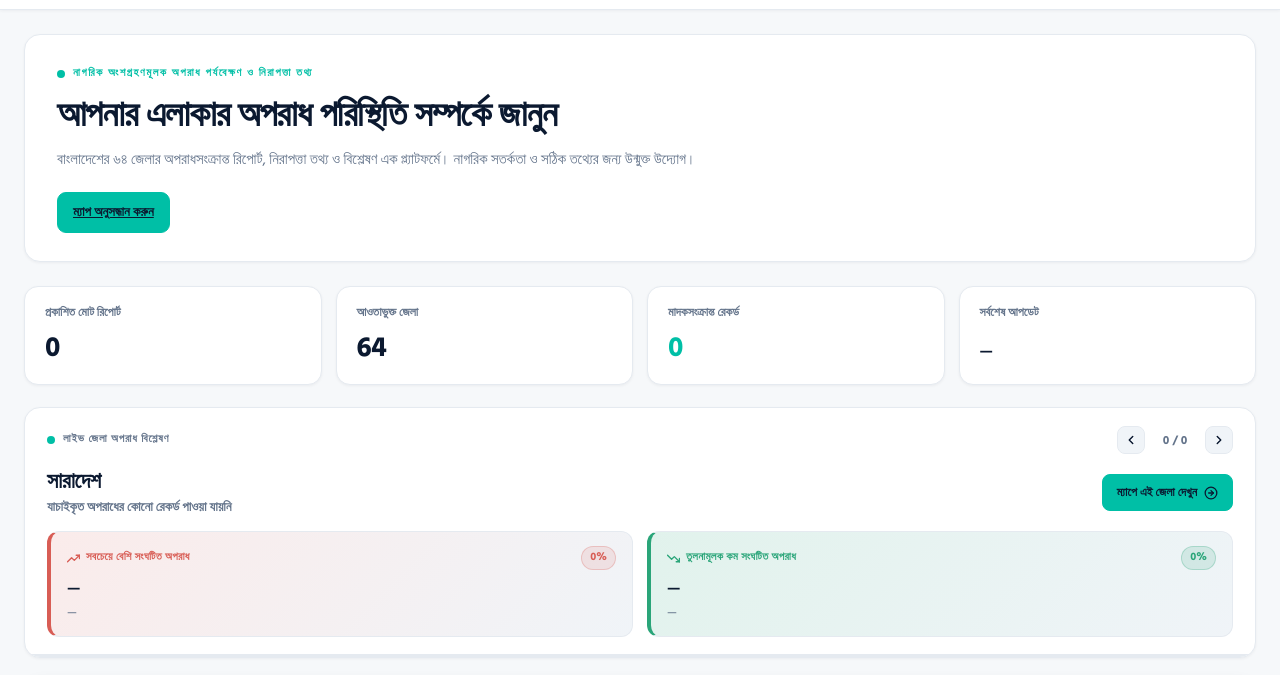
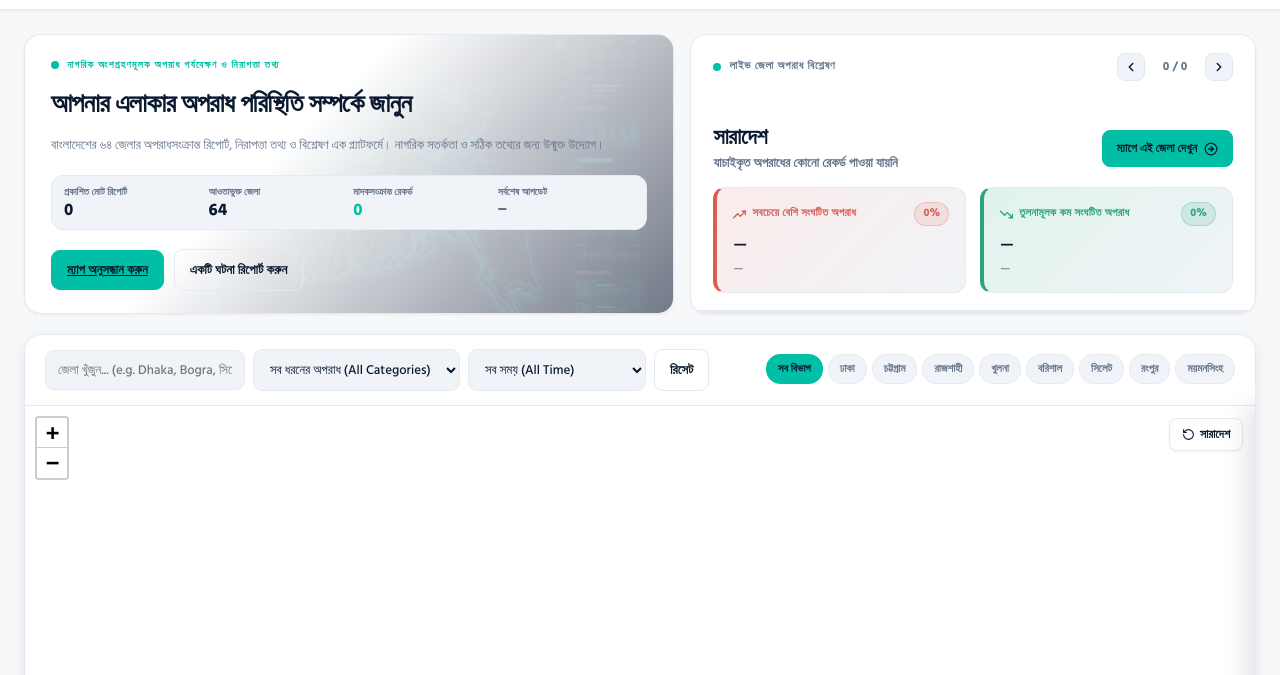
Before and after one commit to mohai51/WatchDog_BD, a website: page public/index.html in a window 1280 px wide. Shown: the part 57-732 px from the top of the page. Drawn offline with nearby package versions, Linux system fonts and the light colour scheme; no server answers.

Commit message:
Unify hero banner, stats strip, and rotating district intelligence card into compact single hero section with custom visual asset

```diff
--- a/public/index.html
+++ b/public/index.html
@@ -77,56 +77,55 @@
   </div>
 
   <main class="container">
-    <!-- Hero Section -->
-    <section class="hero">
-      <div class="hero-content">
-        <div class="hero-eyebrow" data-i="heroEyebrow">COMMUNITY-POWERED CRIME REPORTING & SAFETY INTELLIGENCE</div>
+    <!-- Unified Hero & Live Intelligence Workspace (Saves Vertical Space Above Map) -->
+    <section class="hero-unified-wrapper" id="heroUnified">
+      <!-- Left Column: Mission, Atmospheric Civic-Tech Visual & Compact Quick Stats -->
+      <div class="hero-overview-card">
+        <div class="hero-overview-bg" style="background-image: url('/hero-intelligence.jpg');"></div>
+        <div class="hero-overview-overlay"></div>
+
+        <div class="hero-overview-content">
+          <div class="hero-badge-tag">
+            <span class="live-pulse-dot"></span>
+            <span data-i="heroEyebrow">COMMUNITY-POWERED CRIME REPORTING & SAFETY INTELLIGENCE</span>
+          </div>
+
           <h1 data-i="heroHeading">আপনার এলাকার অপরাধ পরিস্থিতি সম্পর্কে জানুন</h1>
-        <p data-i="heroSub">বাংলাদেশের ৬৪ জেলার অপরাধসংক্রান্ত রিপোর্ট, নিরাপত্তা তথ্য ও বিশ্লেষণ এক প্ল্যাটফর্মে। নাগরিক সতর্কতা ও সঠিক তথ্যের জন্য উন্মুক্ত উদ্যোগ।</p>
+          <p data-i="heroSub">বাংলাদেশের ৬৪ জেলার নাগরিক অপরাধ রিপোর্ট, নিরাপত্তা তথ্য ও রিয়েল-টাইম জেলাভিত্তিক অপরাধ বিশ্লেষণ।</p>
 
-        <div class="hero-actions">
-          <a href="#mapWorkspace" class="button primary" id="heroExploreBtn" data-i="ctaExplore">ম্যাপ অনুসন্ধান করুন</a>
+          <!-- Compact Inline Metric Chips Strip -->
+          <div class="hero-metrics-strip" aria-label="National Incident Statistics">
+            <div class="metric-chip">
+              <small data-i="statTotalReports">মোট রিপোর্ট</small>
+              <strong id="totalReports">0</strong>
+            </div>
+            <div class="metric-chip">
+              <small data-i="statDistricts">আওতাভুক্ত জেলা</small>
+              <strong id="districtTotal">64</strong>
+            </div>
+            <div class="metric-chip">
+              <small data-i="statDrugReports">মাদক রেকর্ড</small>
+              <strong id="drugReportsCount" class="teal-val">0</strong>
+            </div>
+            <div class="metric-chip">
+              <small data-i="statLastUpdate">সর্বশেষ আপডেট</small>
+              <strong id="lastDataUpdate" class="metric-date">—</strong>
             </div>
           </div>
-    </section>
 
-    <!-- Meaningful Statistics Bar -->
-    <section class="stats" aria-label="National Incident Statistics">
-      <div class="stat-card">
-        <div class="stat-card-top">
-          <small data-i="statTotalReports">প্রকাশিত মোট রিপোর্ট</small>
+          <div class="hero-actions-row">
+            <a href="#mapWorkspace" class="button primary" id="heroExploreBtn" data-i="ctaExplore">ম্যাপ অনুসন্ধান করুন</a>
+            <button class="button ghost" id="heroReportBtn" data-i="ctaReportSecondary">+ একটি ঘটনা রিপোর্ট করুন</button>
           </div>
-        <strong id="totalReports">0</strong>
+        </div>
       </div>
 
-      <div class="stat-card">
-        <div class="stat-card-top">
-          <small data-i="statDistricts">আওতাভুক্ত জেলা</small>
-        </div>
-        <strong id="districtTotal">64</strong>
-      </div>
-
-      <div class="stat-card">
-        <div class="stat-card-top">
-          <small data-i="statDrugReports">মাদকসংক্রান্ত রেকর্ড</small>
-        </div>
-        <strong id="drugReportsCount" class="teal-val">0</strong>
-      </div>
-
-      <div class="stat-card">
-        <div class="stat-card-top">
-          <small data-i="statLastUpdate">সর্বশেষ আপডেট</small>
-        </div>
-        <strong id="lastDataUpdate" style="font-size:16px;line-height:1.6">—</strong>
-      </div>
-    </section>
-
-    <!-- Dynamic District Crime Intelligence Card (Rotates Every 5 Seconds) -->
-    <section class="crime-insight-card" id="crimeInsightCard" aria-label="District Crime Intelligence">
+      <!-- Right Column: Dynamic District Crime Intelligence Card (Rotates Every 5 Seconds) -->
+      <div class="crime-insight-card" id="crimeInsightCard" aria-label="District Crime Intelligence">
         <div class="insight-header">
           <div class="insight-badge">
             <span class="live-pulse-dot"></span>
-          <span id="insightHeaderTitle">লাইভ জেলা অপরাধ বিশ্লেষণ (District Crime Intelligence)</span>
+            <span id="insightHeaderTitle">লাইভ জেলা অপরাধ বিশ্লেষণ</span>
           </div>
           <div class="insight-nav-controls">
             <button class="insight-nav-btn" id="insightPrevBtn" aria-label="Previous District" title="Previous">
@@ -183,6 +182,7 @@
         <!-- 5-Second Animated Progress Bar -->
         <div class="insight-progress-bar">
           <div class="insight-progress-fill" id="insightProgressBar"></div>
+        </div>
       </div>
     </section>
 
--- a/public/style.css
+++ b/public/style.css
@@ -292,149 +292,166 @@ body.dark .brand-radar {
   padding: 24px 24px 40px;
 }
 
-/* Hero Section */
-.hero {
-  margin-bottom: 24px;
+/* Unified Hero & Live Intelligence Workspace */
+.hero-unified-wrapper {
+  display: grid;
+  grid-template-columns: 1.15fr 1fr;
+  gap: 16px;
+  align-items: stretch;
+  margin-bottom: 20px;
+}
+
+.hero-overview-card {
+  position: relative;
   background: var(--panel);
   border: 1px solid var(--line);
   border-radius: 16px;
-  padding: 28px 32px;
+  overflow: hidden;
   box-shadow: var(--shadow-sm);
   display: flex;
+  flex-direction: column;
   justify-content: space-between;
-  align-items: center;
-  gap: 28px;
-}
-
-.hero-content {
-  max-width: 820px;
-}
-
-.hero-eyebrow {
+  padding: 22px 26px;
+  min-height: 280px;
+  transition: border-color .2s ease;
+}
+
+.hero-overview-card:hover {
+  border-color: var(--teal);
+}
+
+/* Background visual with futuristic civic-tech image */
+.hero-overview-bg {
+  position: absolute;
+  inset: 0;
+  background-size: cover;
+  background-position: center;
+  opacity: 0.22;
+  filter: saturate(1.2) contrast(1.1);
+  pointer-events: none;
+  transition: opacity .3s ease;
+}
+
+body.dark .hero-overview-bg {
+  opacity: 0.35;
+}
+
+.hero-overview-overlay {
+  position: absolute;
+  inset: 0;
+  background: linear-gradient(135deg, var(--panel) 40%, rgba(11, 25, 48, 0.45) 100%);
+  pointer-events: none;
+}
+
+body.dark .hero-overview-overlay {
+  background: linear-gradient(135deg, rgba(14, 27, 49, 0.94) 30%, rgba(7, 15, 30, 0.8) 100%);
+}
+
+.hero-overview-content {
+  position: relative;
+  z-index: 2;
+  display: flex;
+  flex-direction: column;
+  height: 100%;
+  justify-content: space-between;
+  gap: 12px;
+}
+
+.hero-badge-tag {
   display: inline-flex;
   align-items: center;
   gap: 8px;
-  font-size: 11px;
+  font-size: 10px;
   font-weight: 800;
-  letter-spacing: 1.5px;
+  letter-spacing: 1.2px;
   color: var(--teal);
   text-transform: uppercase;
-  margin-bottom: 10px;
-}
-
-.hero-eyebrow::before {
-  content: '';
-  width: 8px;
-  height: 8px;
-  border-radius: 50%;
-  background: var(--teal);
-}
-
-.hero h1 {
-  font-size: clamp(24px, 3.2vw, 36px);
+}
+
+.hero-overview-content h1 {
+  font-size: clamp(20px, 2.2vw, 26px);
   font-weight: 800;
-  letter-spacing: -0.8px;
+  letter-spacing: -0.6px;
   line-height: 1.25;
-  margin: 0 0 10px;
-  color: var(--ink);
-}
-
-.hero p {
-  color: var(--muted);
-  font-size: 15px;
-  line-height: 1.6;
-  margin: 0 0 20px;
-}
-
-.hero-actions {
-  display: flex;
-  align-items: center;
-  gap: 12px;
-  flex-wrap: wrap;
-}
-
-.trust-badge {
-  display: inline-flex;
-  align-items: center;
-  gap: 7px;
-  padding: 7px 12px;
-  border-radius: 8px;
-  background: var(--sub);
-  color: var(--muted);
-  font-size: 12px;
-  font-weight: 600;
-  border: 1px solid var(--line);
-}
-
-/* Meaningful Statistics Grid */
-.stats {
+  margin: 0;
+  color: var(--ink);
+}
+
+.hero-overview-content p {
+  color: var(--muted);
+  font-size: 13px;
+  line-height: 1.5;
+  margin: 0;
+  max-width: 95%;
+}
+
+/* Compact Metric Chips Strip */
+.hero-metrics-strip {
   display: grid;
   grid-template-columns: repeat(4, 1fr);
-  gap: 14px;
-  margin-bottom: 22px;
-}
-
-.stat-card {
-  background: var(--panel);
-  border: 1px solid var(--line);
-  border-radius: 14px;
-  padding: 16px 20px;
-  box-shadow: var(--shadow-sm);
+  gap: 8px;
+  background: var(--sub);
+  border: 1px solid var(--line);
+  border-radius: 12px;
+  padding: 8px 12px;
+  margin: 4px 0;
+}
+
+.metric-chip {
+  display: flex;
+  flex-direction: column;
+  gap: 1px;
+}
+
+.metric-chip small {
+  font-size: 10px;
+  font-weight: 600;
+  color: var(--muted);
+  white-space: nowrap;
+  overflow: hidden;
+  text-overflow: ellipsis;
+}
+
+.metric-chip strong {
+  font-size: 17px;
+  font-weight: 800;
+  color: var(--ink);
+  line-height: 1.15;
+  font-variant-numeric: tabular-nums;
+}
+
+.metric-chip .teal-val {
+  color: var(--teal);
+}
+
+.metric-chip .metric-date {
+  font-size: 11px;
+  line-height: 1.5;
+  font-weight: 700;
+}
+
+.hero-actions-row {
+  display: flex;
+  align-items: center;
+  gap: 10px;
+  flex-wrap: wrap;
+}
+
+/* Dynamic District Crime Intelligence Card in Unified Hero */
+.hero-unified-wrapper .crime-insight-card {
+  margin-bottom: 0;
+  height: 100%;
   display: flex;
   flex-direction: column;
   justify-content: space-between;
-  transition: transform .15s ease, border-color .15s ease;
-}
-
-.stat-card:hover {
-  transform: translateY(-2px);
-  border-color: var(--teal);
-}
-
-.stat-card-top {
-  display: flex;
-  align-items: center;
-  justify-content: space-between;
-  margin-bottom: 6px;
-}
-
-.stat-card small {
-  color: var(--muted);
-  font-size: 12px;
-  font-weight: 600;
-}
-
-.stat-card-icon {
-  font-size: 16px;
-  color: var(--muted);
-}
-
-.stat-card strong {
-  font-size: clamp(24px, 2.2vw, 32px);
-  font-weight: 800;
-  color: var(--ink);
-  letter-spacing: -0.5px;
-  line-height: 1.15;
-  margin: 4px 0;
-}
-
-.stat-card span {
-  color: var(--muted);
-  font-size: 11px;
-}
-
-.stat-card .teal-val {
-  color: var(--teal);
-}
-
-/* Dynamic District Crime Intelligence Card (Rotates Every 5s) */
+}
+
 .crime-insight-card {
   position: relative;
   background: var(--panel);
   border: 1px solid var(--line);
   border-radius: 16px;
   padding: 18px 22px 20px;
-  margin-bottom: 20px;
   box-shadow: var(--shadow-sm);
   overflow: hidden;
   transition: border-color .2s ease, box-shadow .2s ease;
@@ -1460,8 +1477,8 @@ footer {
 
 /* Responsive Breakpoints — 100% Mobile Optimized */
 @media (max-width: 1024px) {
-  .stats {
-    grid-template-columns: repeat(2, 1fr);
+  .hero-unified-wrapper {
+    grid-template-columns: 1fr;
   }
   .nav-links {
     display: none;
```
Also changed, not shown: public/hero-intelligence.jpg (added). Lines whose indentation alone changed are shown as unchanged.
